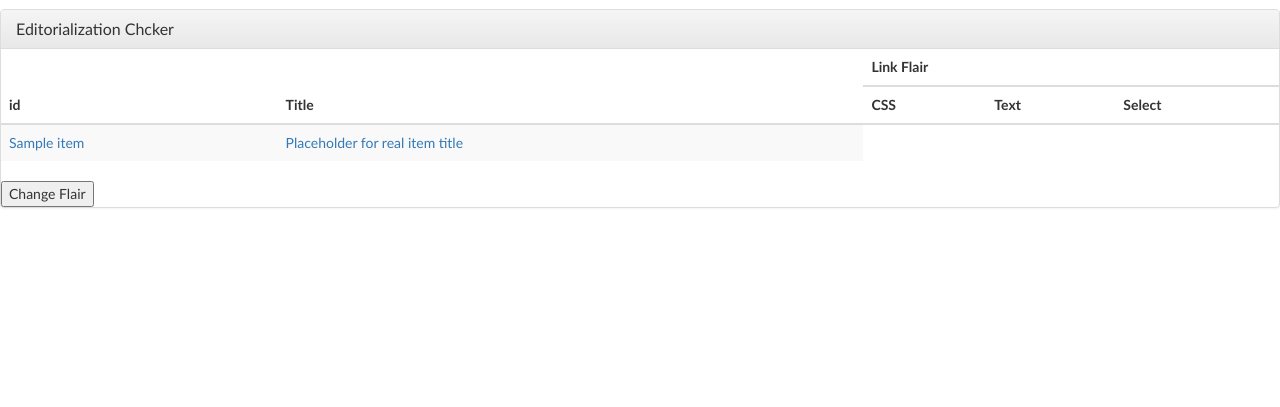
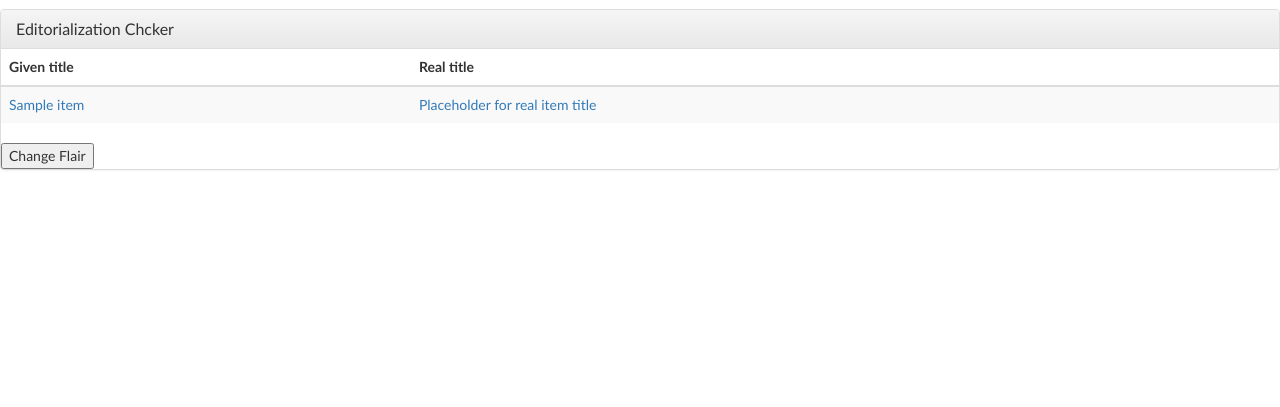
Before and after one commit to gschizas/reddit-mod-helper, a Python web app: template templates/editorialization.html in a window 1280 px wide. Shown: the part 51-458 px from the top of the page. Run offline with Jinja, Linux system fonts and the light colour scheme; the template is opened without the code that fills it: most values are stand-ins (such as "Sample title", 1, 10 or a date in 2020); some libraries are stand-ins or nearby versions.

Commit message:
Remove obsolete headers

```diff
--- a/templates/editorialization.html
+++ b/templates/editorialization.html
@@ -10,14 +10,8 @@
                 <table class="table table-striped">
                     <thead>
                     <tr>
-                        <th rowspan="2">id</th>
-                        <th rowspan="2">Title</th>
-                        <th colspan="3">Link Flair</th>
-                    </tr>
-                    <tr>
-                        <th>CSS</th>
-                        <th>Text</th>
-                        <th>Select</th>
+                        <th>Given title</th>
+                        <th>Real title</th>
                     </tr>
                     </thead>
                     <tbody>
```
